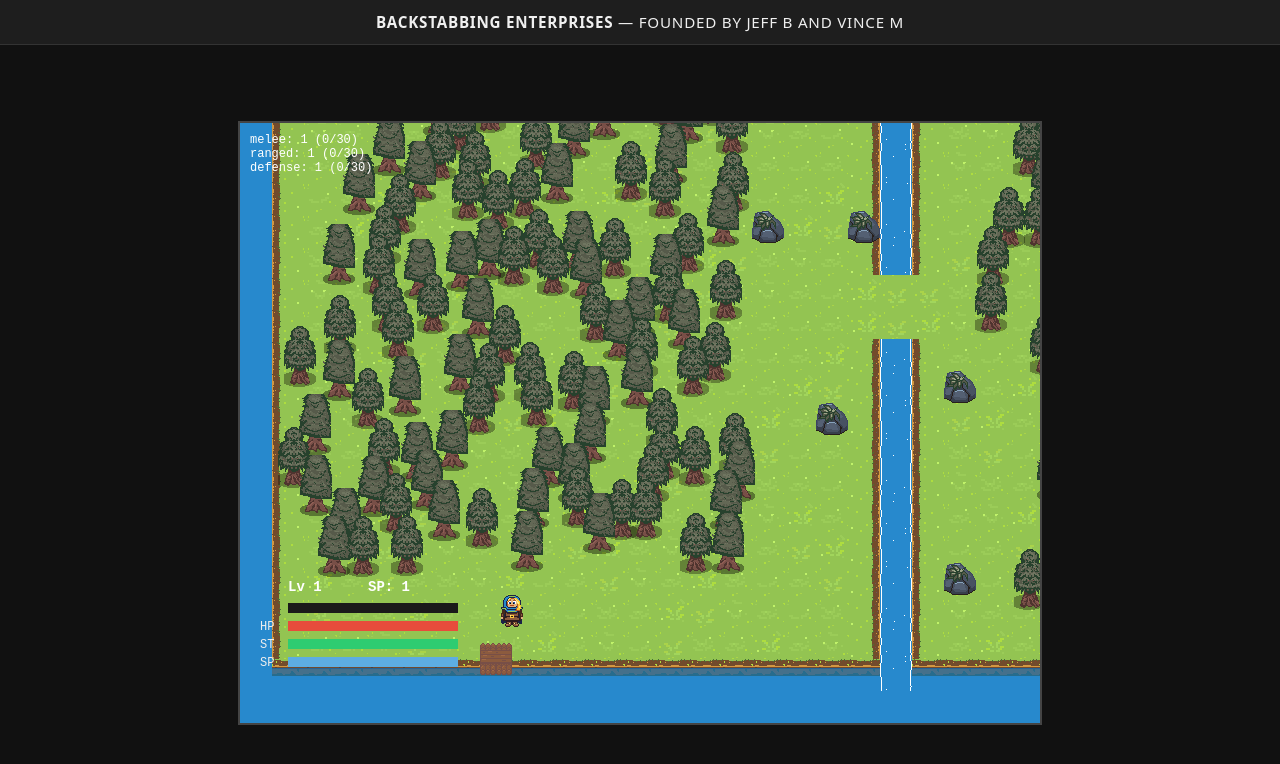
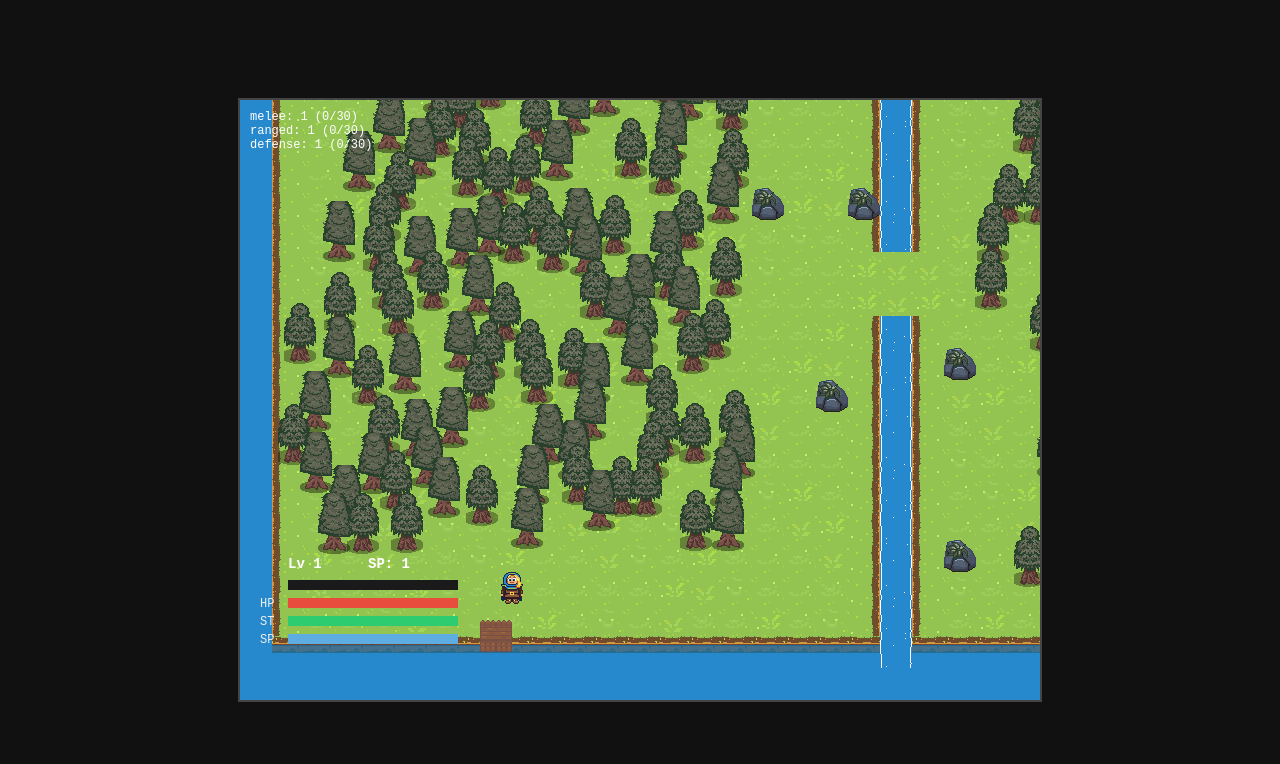
Before and after one commit to vmckeown/MarysAdventure, a plain HTML site: page index.html in a window 1280 px wide. Drawn offline with Linux system fonts and the light colour scheme.

Commit message:
Removed header

```diff
--- a/index.html
+++ b/index.html
@@ -15,20 +15,6 @@
       font-family: system-ui, -apple-system, BlinkMacSystemFont, "Segoe UI", sans-serif;
       display: flex;
       flex-direction: column;
-    }
-
-    header {
-      padding: 0.75rem 1rem;
-      background: #1e1e1e;
-      border-bottom: 1px solid #333;
-      text-align: center;
-      font-size: 0.95rem;
-      letter-spacing: 0.05em;
-      text-transform: uppercase;
-    }
-
-    header span.brand {
-      font-weight: 600;
     }
 
     main {
@@ -49,7 +35,6 @@
 </head>
 <body>
   <header>
-    <span class="brand">BackStabbing Enterprises</span> — founded by Jeff B and Vince M
   </header>
 
     <main>
```
